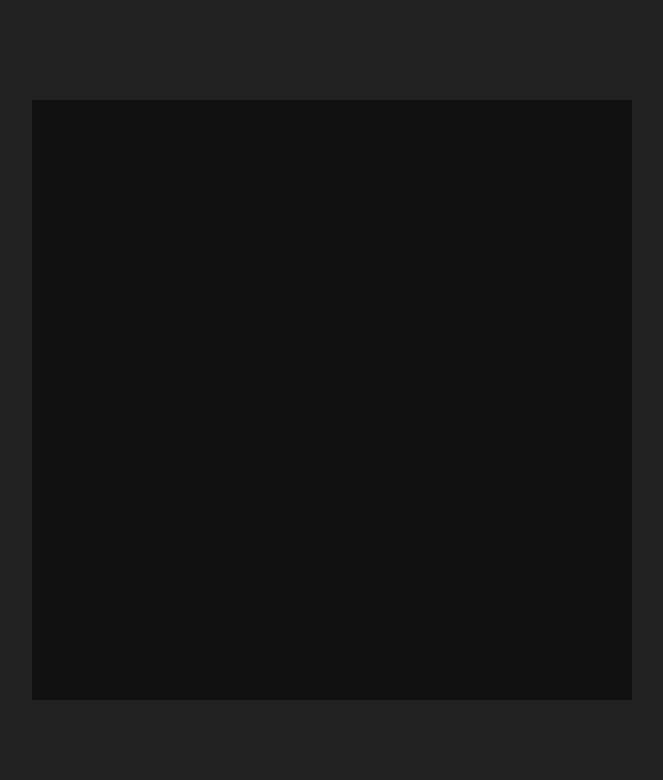
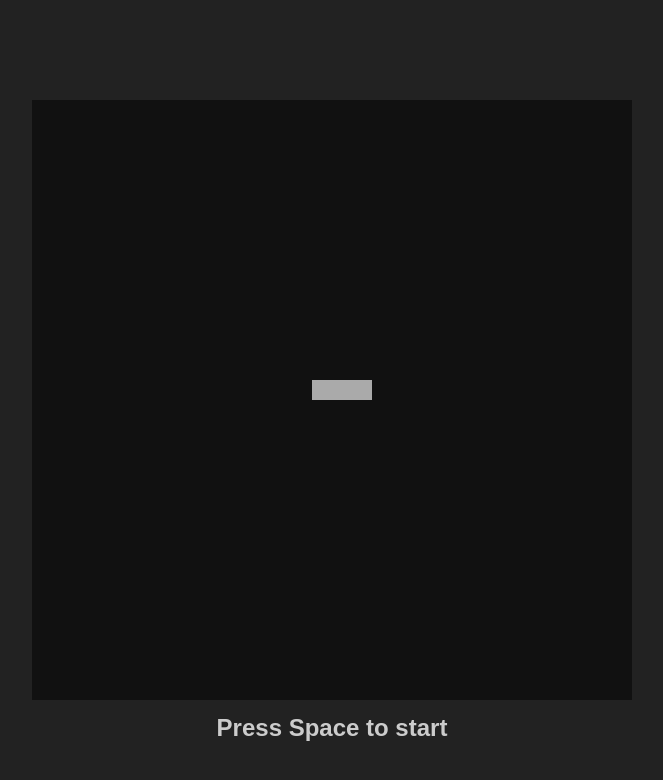
Before and after one commit to mfdorst/AI-Snake, a plain HTML site: page index.html in a window 1280 px wide. Shown: the whole page, without its empty margins (308-971 px from the left). Drawn offline with Linux system fonts and the light colour scheme.

Commit message:
Game starts paused
Add WASD and vim keys for player control

Redraw snake more efficiently

Add documenting comments

```diff
--- a/draw.js
+++ b/draw.js
@@ -4,16 +4,23 @@ const unitSize = 20
 const backgroundColor = "#111"
 const snakeColor = "#aaa"
 
+// Draws an individual unit of the snake in the color specified
 const drawUnit = (unit, color) => {
   ctx.fillStyle = color
   ctx.fillRect(unit.x * unitSize, (29 - unit.y) * unitSize, unitSize, unitSize)
 }
 
-const drawSnake = (snake) => {
+// Draws the new head and erases the old tail. The middle of the snake does not change between
+// frames, so drawing the snake can be simplified this way.
+const drawUpdatedSnake = (snake) => {
   // Erase the tail by drawing it in background color
   drawUnit(snake[0], backgroundColor)
-  for (let i = 1; i < snake.length; i++)
-  {
+  drawUnit(snake[snake.length - 1], snakeColor)
+}
+
+// Called only once at the beginning to draw the full snake body
+const drawFullSnake = (snake) => {
+  for (let i = 1; i < snake.length; i++) {
     drawUnit(snake[i], snakeColor)
   }
 }
--- a/game.js
+++ b/game.js
@@ -5,6 +5,11 @@ const ctx = canvas.getContext('2d')
 canvas.width = 600
 canvas.height = 600
 
+// This structure represents the snake as a series of units, each with a position and a direction
+// they are travelling in.
+// Each frame this structure will be updated, moving each unit in its respective direction, and then
+// updating each unit's direction to follow the unit in front of it. The head unit direction will be
+// set freely based on user input.
 let snake = [
   { x: 13, y: 15, dir: 'east', tail: true },
   { x: 14, y: 15, dir: 'east' },
@@ -12,8 +17,12 @@ let snake = [
   { x: 16, y: 15, dir: 'east' }
 ]
 
+// Draw the full snake once at the start of the game
+drawFullSnake(snake)
+
+// Called once per frame
 const update = () => {
-  drawSnake(snake)
+  // Move each unit in its respective direction
   for (let i = 0; i < snake.length; i++) {
     if (snake[i].dir === 'north')
       snake[i].y++
@@ -23,29 +32,37 @@ const update = () => {
       snake[i].y--
     if (snake[i].dir === 'west')
       snake[i].x--
-
     // Change unit direction to follow the next unit
     if (i < snake.length - 1) {
       snake[i].dir = snake[i + 1].dir
     }
   }
+  // Redraw snake to reflect updates
+  drawUpdatedSnake(snake)
 }
 
-window.setInterval(() => {
-  update()
-}, 150)
+const startGame = () => {
+  document.getElementById('message').style.display = "none"
+  // Update loop - called once every 150 milliseconds
+  window.setInterval(() => {
+    update()
+  }, 150)
+}
 
+// Set the head unit's direction based on keyboard input (arrow keys)
 document.addEventListener('keydown', event => {
-  if (event.key == 'ArrowUp')
+  if (event.key === 'ArrowUp' || event.key === 'w' || event.key === 'k')
     if (snake[snake.length - 1].dir != 'south')
       snake[snake.length - 1].dir = 'north'
-  if (event.key === 'ArrowDown')
+  if (event.key === 'ArrowDown' || event.key === 's' || event.key === 'j')
     if (snake[snake.length - 1].dir != 'north')
       snake[snake.length - 1].dir = 'south'
-  if (event.key == 'ArrowRight')
+  if (event.key == 'ArrowRight' || event.key === 'd' || event.key === 'l')
     if (snake[snake.length - 1].dir != 'west')
       snake[snake.length - 1].dir = 'east'
-  if (event.key === 'ArrowLeft')
+  if (event.key === 'ArrowLeft' || event.key === 'a' || event.key === 'h')
     if (snake[snake.length - 1].dir != 'east')
       snake[snake.length - 1].dir = 'west'
+  if (event.key === ' ')
+    startGame()
 })
--- a/index.css
+++ b/index.css
@@ -4,13 +4,27 @@
     background-color: #222;
 }
 
+#canvas-div {
+    margin-left: auto;
+    margin-right: auto;
+    margin-top: 100px;
+    width: 600px;
+    display: block;
+}
+
+#message-div {
+    padding: 10px;
+    height: 28px;
+}
+
 canvas {
     background-color: #111;
-    /* position: absolute; */
-    margin-left: auto;
-    margin-right: auto;
-    display: block;
     width: 600px;
     height: 600px;
-    margin-top: 100px;
 }
+
+h2 {
+    font-family: Arial, Helvetica, sans-serif;
+    color: #ccc;
+    text-align: center;
+}
--- a/index.html
+++ b/index.html
@@ -1,13 +1,20 @@
 <!DOCTYPE html>
 <html>
+
 <head>
     <title>Snake Game</title>
 </head>
+
 <body>
-        <canvas class="canvas">
-        </canvas>
+    <div id="canvas-div">
+        <canvas class="canvas"></canvas>
+            <div id="message-div">
+                <h2 id="message">Press Space to start</h2>
+            </div>
+    </div>
 </body>
 <script type="text/javascript" src="draw.js"></script>
 <script type="text/javascript" src="game.js"></script>
 <link rel="stylesheet" type="text/css" href="index.css">
+
 </html>
```
Lines whose indentation alone changed are shown as unchanged.
